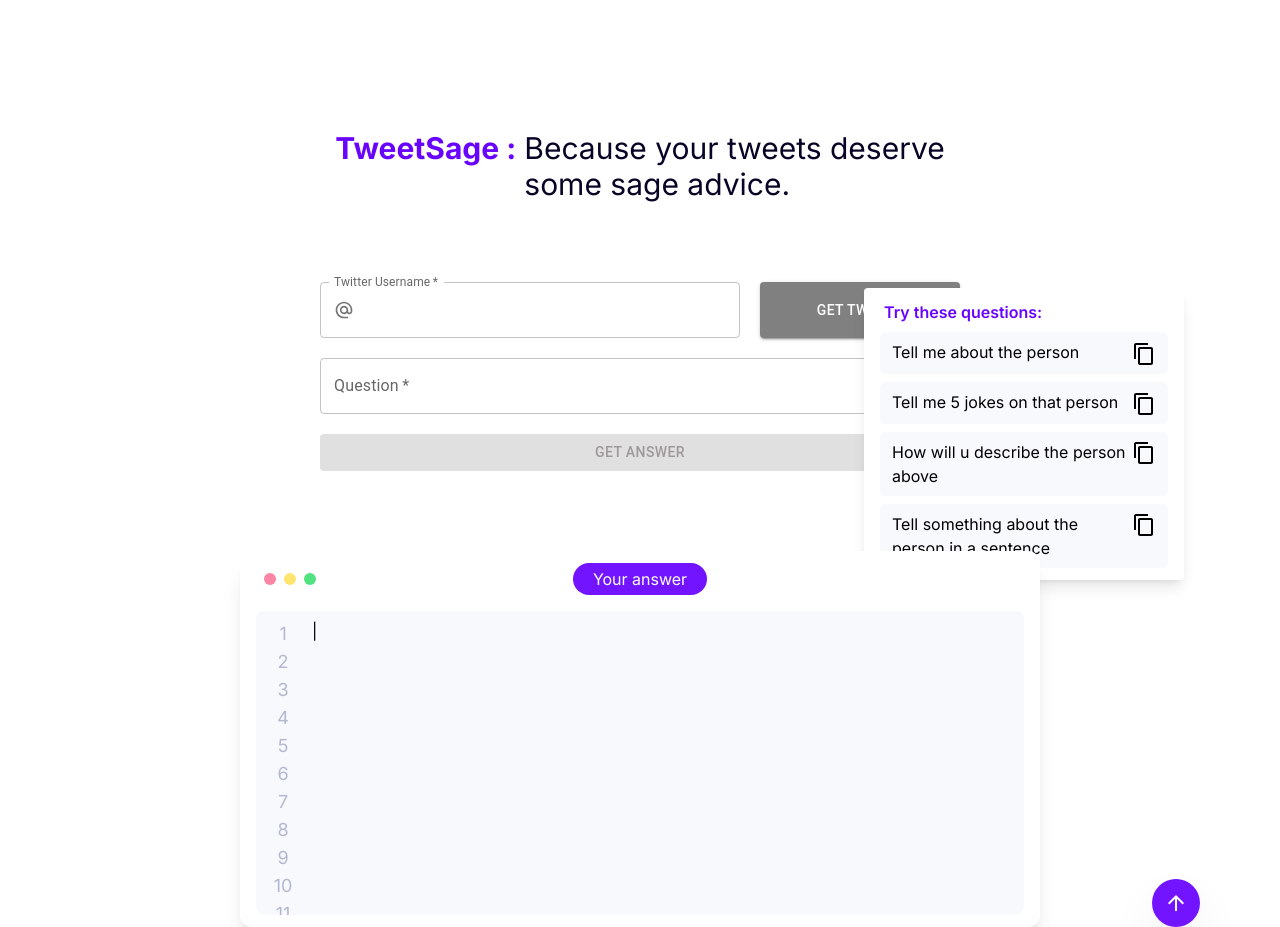
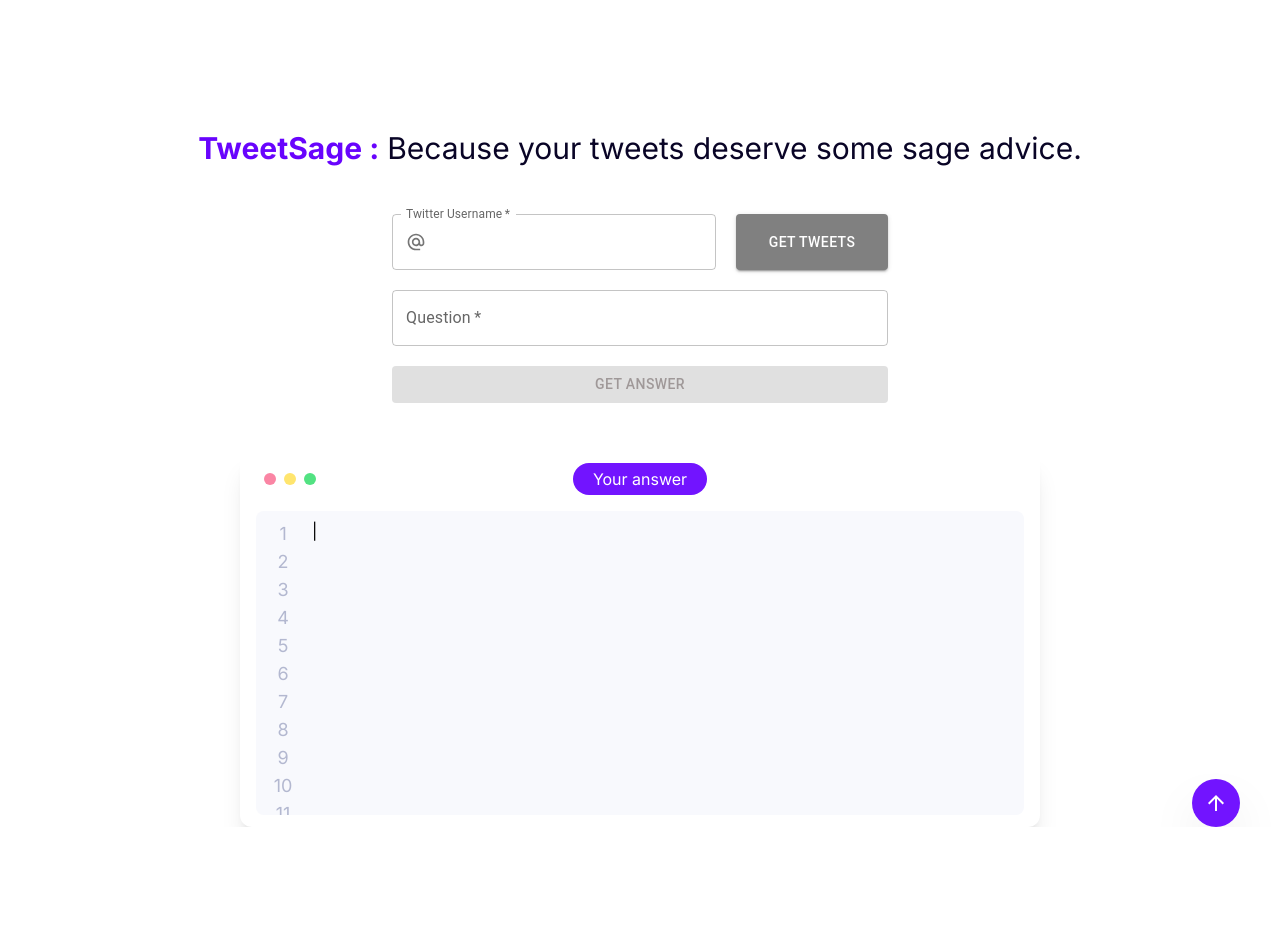
Before and after one commit to Aadarsh805/TweetSage, a Next.js app: page / in a window 1280 px wide. Shown: the part 1760-2687 px from the top of the page. After the commit the page ends 2587 px from the top, so only its background shows below. Built offline with nearby package versions, Linux system fonts and the light colour scheme.

Commit message:
responsive

```diff
--- a/app/Answers.tsx
+++ b/app/Answers.tsx
@@ -21,7 +21,7 @@
   // }, [displayedText]);
 
   return (
-    <div className="example w-full max-w-[50em] h-fit bg-white px-3 py-3 shadow-xl rounded-xl overflow-y-scroll z-30">
+    <div className="example w-full max-w-[50em] h-full bg-white px-3 py-3  shadow-xl rounded-xl  z-30">
       <div className="flex w-full gap-5 items-center justify-center relative mb-4 z-[30]">
         <div className="flex absolute left-3 items-center justify-center gap-2">
           <span className="w-3 h-3 rounded-full bg-[#fa85a4]"></span>
--- a/app/Example.tsx
+++ b/app/Example.tsx
@@ -12,12 +12,12 @@
 
 const Example = () => {
   return (
-    <div className="flex lg:gap-20 items-center justify-center lg:absolute md:right-[1em] lg:right-[2.5em] xl:right-[6em] 2xl:right-[5em] md:top-1/2 lg:-translate-y-[15em] z-30">
+    <div className="2xl:flex hidden lg:gap-20  items-center justify-center lg:absolute right-[5em] md:top-1/2 lg:-translate-y-[18em] z-30">
       <div className="">
         {/* <h2 className="font-semibold text-lg text-center mb-2">
           Try these questions:
         </h2> */}
-        <div className="example bg-white lg:shadow-lg shadow-md w-[20em] h-[8em] mb-10 pt-3 pb-1 px-4  overflow-scroll lg:overflow-visible lg:h-full rounded">
+        <div className="example bg-white lg:shadow-lg shadow-md w-[20em] 2xl:w-[22em] max-h-[10em] 2xl:max-h-fit mb-10 pt-3 pb-1 px-4  overflow-scroll lg:h-full rounded-lg">
           {/* <div className="flex items-center gap-2 mb-4 ml-1">
             <span className="w-3 h-3 rounded-full bg-[#C884A6]"></span>
             <span className="w-3 h-3 rounded-full bg-[#FFE74C]"></span>
--- a/app/Form.tsx
+++ b/app/Form.tsx
@@ -145,8 +145,8 @@
   `;
 
   return (
-    <div className="text-center flex flex-col items-center justify-center w-full z-30">
-      <div className="flex flex-col gap-5 p-20 w-[50rem]">
+    <div className="text-center flex flex-col items-center justify-center w-full max-w-[35em] z-30">
+      <div className="flex flex-col gap-5 py-12 px-8 w-full">
         <form
           className="grid gap-5 grid-cols-3 w-full"
           onSubmit={(e) => handleClick}
@@ -182,7 +182,7 @@
           <StyledButton
             type="submit"
             onClick={handleClick}
-            className="border bg-[#7214ff] text-white font-bold hover:opactiy-70 self-stretch"
+            className="border bg-[#7214ff] h-[4em] text-white font-bold hover:opacity-80 self-stretch"
             loading={loadingTweets}
             variant="contained"
             disableFocusRipple
--- a/app/Navbar.tsx
+++ b/app/Navbar.tsx
@@ -6,13 +6,13 @@
 
 const Navbar = () => {
   return (
-    <nav className="fixed z-50 top-0  w-full flex items-center justify-between text-white   md:px-40 py-6">
+    <nav className="fixed z-50 top-0  w-full flex items-center justify-between text-white px-5  md:px-20 py-6">
       <div className="flex items-center justify-center gap-5">
-        <Image className="w-full" src={Logo} alt="logo" />
+        <Image className="w-[8em] md:w-[12em]" src={Logo} alt="logo" />
       </div>
       <Link href="https://github.com/Aadarsh805/TweetSage.ai">
         <div className="gap-2 inline-flex items-center justify-center h-10 px-2 py-3 text-xs bg-transparent text-white border-2 border-[#090426] rounded-md">
-          <GitHubIcon className="lg:text-3xl text-[#090426] w-7 h-7" />
+          <GitHubIcon className=" text-2xl lg:text-3xl text-[#090426] w-7 h-7" />
           <span className="h-6 w-[.1rem] bg-[#090426]"></span>
           <span className="uppercase font-semibold text-[.9rem] text-[#090426] text-xs ">
             Star us
--- a/app/Slogan.tsx
+++ b/app/Slogan.tsx
@@ -2,12 +2,12 @@
 
 const Slogan = () => {
   return (
-    <div className="flex gap-2 z-30">
-      <span className="text-3xl w-fit font-bold text-[#6804fd]">
+    <div className="flex  lg:gap-2 z-30 max-w-[20em] md:max-w-full md:flex-row flex-col">
+      <span className="lg:text-3xl flex-1 text-xl  w-fit font-bold text-[#6804fd]">
         TweetSage :
       </span>
-      <p className="text-xl sm:text-4xl lg:text-3xl text-[#090426]">
-        Because your tweets deserve <br /> some sage advice.
+      <p className="text-lg sm:text-xl lg:text-3xl text-[#090426]">
+        Because your tweets deserve some sage advice.
       </p>
     </div>
   );
--- a/app/page.tsx
+++ b/app/page.tsx
@@ -25,11 +25,11 @@
       <Image
         src={bgImage}
         alt="curve-image"
-        className="w-[70rem] min-w-[65rem] absolute top-[19em] sm:top-[14em] md:top-[68%] right-2/4 translate-x-[50%] translate-y-[-50%] -z-[5] "
+        className="w-[70rem] min-w-[65rem] absolute top-[68%] lg:top-[72%] right-2/4 translate-x-[50%] translate-y-[-50%] -z-[5]  "
       />
       <div
         ref={transitionRef}
-        className="flex flex-col relative transition-all duration-500 ease-linear h-screen gap-[100vh]"
+        className="flex  flex-col relative transition-all duration-500 ease-linear h-screen gap-[100vh]"
       >
         <div className="mt-24 flex flex-col items-center justify-center gap-10 relative px-10">
           <div className="flex z-[20] flex-col items-center justify-center text-center gap-2 max-w-[48em] ">
@@ -51,7 +51,7 @@
             Get Started
           </button>
 
-          <div className="example w-full max-w-[40em] sm:h-[22rem] bg-white px-3 py-3 shadow-xl rounded-xl z-[10] overflow-y-scroll">
+          <div className="example w-full max-w-[40em] h-[20rem] sm:h-[22rem] bg-white px-3 py-3 shadow-xl rounded-xl z-[10] overflow-y-scroll">
             <div className="flex w-full relative gap-5 items-center justify-center mb-4 z-[30]">
               <div className="flex absolute left-2 items-center justify-center gap-2">
                 <span className="w-3 h-3 rounded-full bg-[#fa85a4]"></span>
@@ -76,8 +76,8 @@
           {/* <Image src={boba5} alt="bobo" className=" w-[30rem]" /> */}
         </div>
 
-        <div className="mt-60 h-screen w-full flex flex-col items-center justify-center relative z-30">
-          <div className="flex flex-col items-center z-30">
+        <div className=" second-page sm:mt-[18em] mt-[18em] md:mt-80 lg:mt-60   px-3  w-full flex flex-col items-center justify-center relative z-30">
+          <div className="flex flex-col items-center z-30 w-full ">
             <Slogan />
             <Form
               answer={answer}
@@ -94,7 +94,7 @@
             onClick={() => {
               transitionRef!.current!.style.transform = `translateY(0)`;
             }}
-            className="absolute bottom-0 right-20 w-12 h-12 rounded-full shadow-2xl transition duration-300 hover:bg-[#7214fff1] bg-[#7214ff] flex items-center justify-center"
+            className="absolute lg:bottom-0 bottom-[-2em]  right-10 w-12 h-12 rounded-full shadow-2xl transition duration-300 hover:bg-[#7214fff1] bg-[#7214ff] flex items-center justify-center z-50"
           >
             <ArrowUpwardIcon className="text-white" />
           </div>
--- a/pages/api/user/ai.ts
+++ b/pages/api/user/ai.ts
@@ -10,7 +10,7 @@
   const completion = await openai.createCompletion({
     model: "text-davinci-003",
     prompt: req.body.prompt,
-    temperature: 0.7,
+    temperature: 1,
     top_p: 1,
     frequency_penalty: 0,
     presence_penalty: 0,
--- a/styles/globals.css
+++ b/styles/globals.css
@@ -68,3 +68,40 @@
   display: inline-block;
   animation: blink 1s infinite;
 }
+
+@media (max-width: 460px) {
+  .second-page{
+    margin-top: 20em;
+  }
+}
+
+@media (max-width: 420px) {
+  .second-page{
+    margin-top: 18em;
+  }
+}
+@media (max-width: 660px) {
+  .second-page{
+    margin-top: 14em;
+  }
+}
+@media (max-width: 640px) {
+  .second-page{
+    margin-top: 18em;
+  }
+}
+@media (max-width: 560px) {
+  .second-page{
+    margin-top: 16em;
+  }
+}
+@media (max-width: 420px) {
+  .second-page{
+    margin-top: 13em;
+  }
+}
+@media (max-width: 400px) {
+  .second-page{
+    margin-top: 11em;
+  }
+}
```
Also changed, not shown: 1 other file (tests, documents, lock files or other folders).
